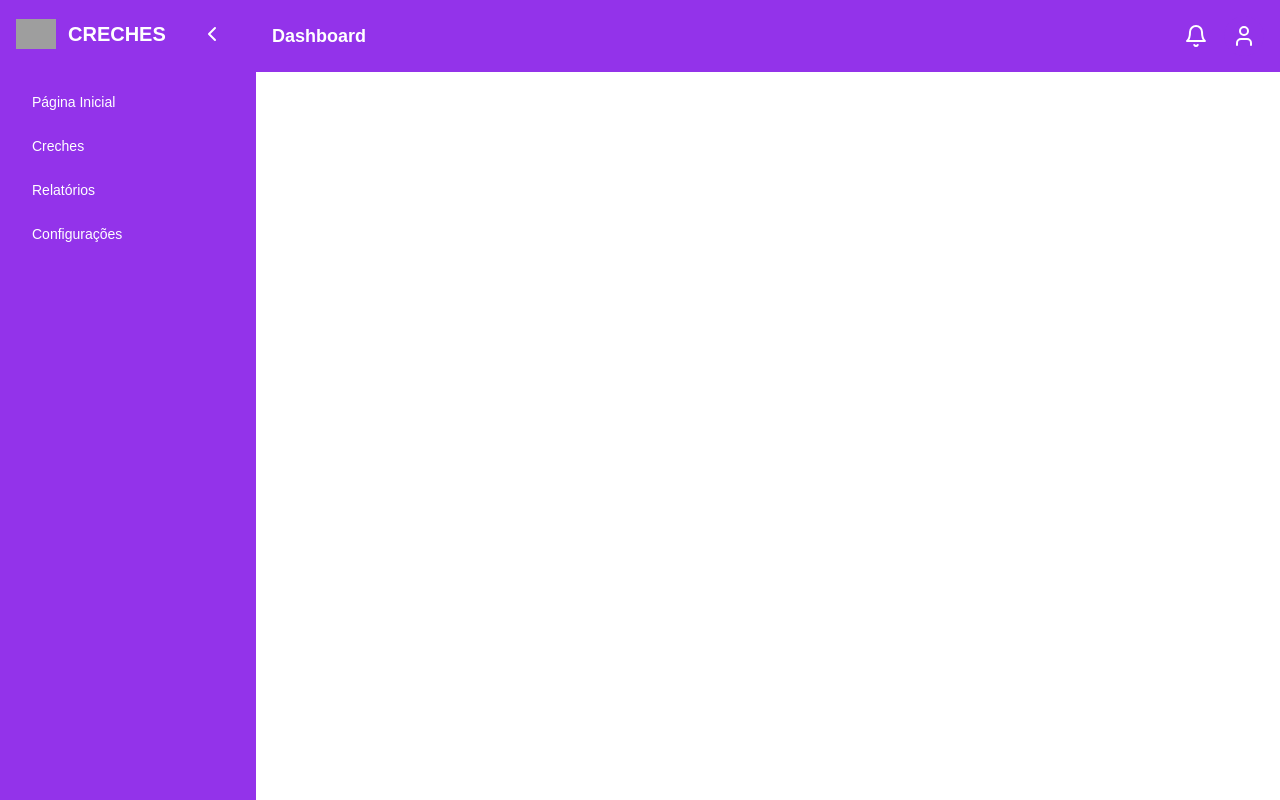
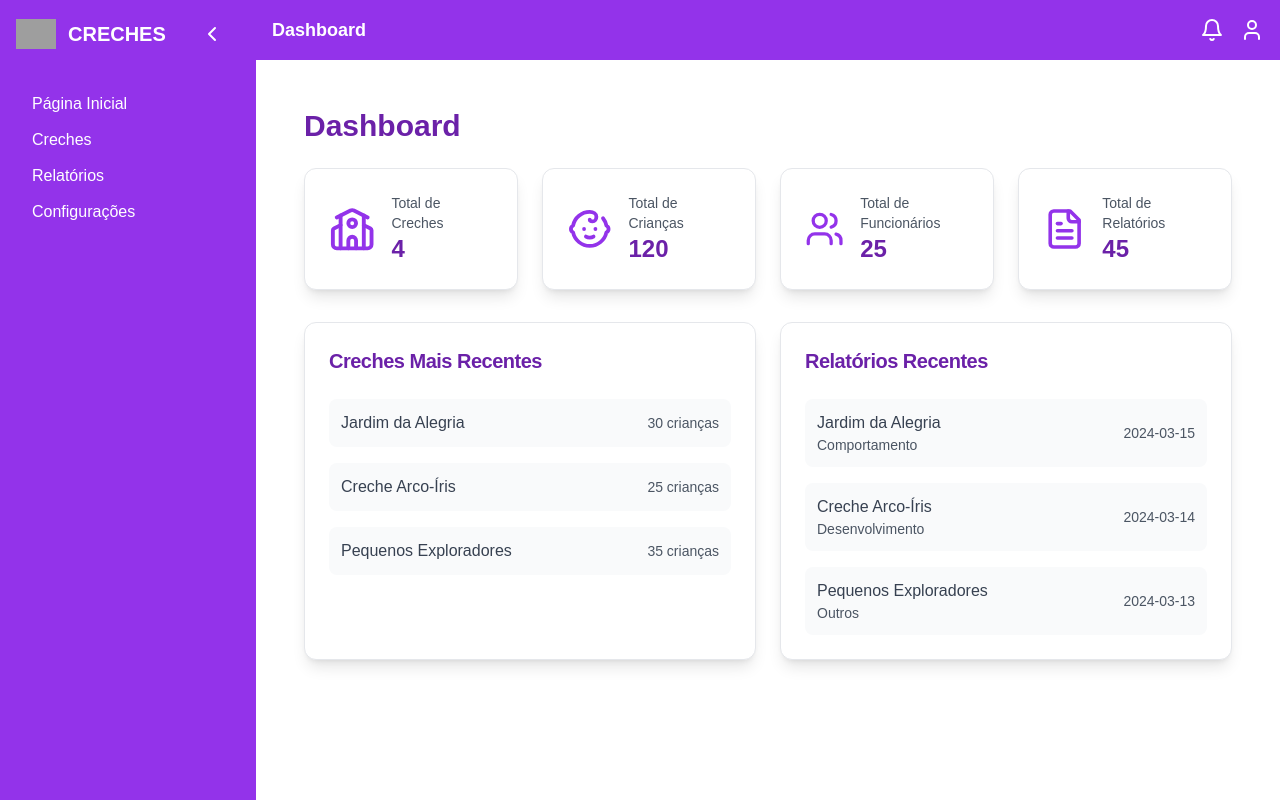
Before and after one commit to jframnp/Tagarela, a Next.js app: page /areagerente in a window 1280 px wide. Built offline with nearby package versions, Linux system fonts and the light colour scheme; grey boxes are pictures that could not be loaded.

Commit message:
Cadastro completo

```diff
--- a/app/areagerente/page.tsx
+++ b/app/areagerente/page.tsx
@@ -2,98 +2,121 @@
 
 import { useState } from 'react'
 import { useRouter } from 'next/navigation'
-import { Bell, User, ChevronLeft, ChevronRight } from 'lucide-react'
-import { Button } from '@/components/ui/button'
-import Image from 'next/image'
-import Link from 'next/link'
-import Layout from '@/components/view/areagerente';
+import { Card, CardContent, CardHeader, CardTitle } from "@/components/ui/card"
+import { Users, Baby, School, FileText } from "lucide-react"
+import Layout from '@/components/view/areagerente'
 
+// Mock data para exemplo
+const dashboardData = {
+  totalCreches: 4,
+  totalCriancas: 120,
+  totalFuncionarios: 25,
+  totalRelatorios: 45,
+  crechesMaisRecentes: [
+    { id: 1, nome: 'Jardim da Alegria', criancas: 30 },
+    { id: 2, nome: 'Creche Arco-Íris', criancas: 25 },
+    { id: 3, nome: 'Pequenos Exploradores', criancas: 35 },
+  ],
+  relatoriosRecentes: [
+    { id: 1, creche: 'Jardim da Alegria', data: '2024-03-15', tipo: 'Comportamento' },
+    { id: 2, creche: 'Creche Arco-Íris', data: '2024-03-14', tipo: 'Desenvolvimento' },
+    { id: 3, creche: 'Pequenos Exploradores', data: '2024-03-13', tipo: 'Outros' },
+  ]
+}
 
-export default function DashboardLayout({ children }: { children: React.ReactNode }) {
+export default function DashboardPage() {
   const router = useRouter()
-  const [isMenuExpanded, setIsMenuExpanded] = useState(true)
-  const [userMenuVisible, setUserMenuVisible] = useState(false)
-
-  const menuItems = [
-    { label: 'Página Inicial', href: '/areagerente/home' },
-    { label: 'Creches', href: '/areagerente/creches' },
-    { label: 'Relatórios', href: '/areagerente/relatorios' },
-    { label: 'Configurações', href: '/areagerente/configuracoes' },
-  ]
-
-  const handleLogout = () => {
-    localStorage.removeItem('authToken')
-    router.push('/login') // Redireciona para a página de login
-  }
 
   return (
-    <div className="flex h-screen bg-white dark:bg-gray-100">
-      <aside className={`${isMenuExpanded ? 'w-64' : 'w-20'} bg-purple-600 text-white flex flex-col transition-all duration-300`}>
-        <div className="p-4 flex justify-between items-center">
-          <div className="flex items-center space-x-3">
-            <Image
-              src="https://hebbkx1anhila5yf.public.blob.vercel-storage.com/Screenshot_10-szLUwZBSxeostzWWqL6iQXnmatggY7.png"
-              alt="Tagarela Logo"
-              width={40}
-              height={40}
-            />
-            {isMenuExpanded && <span className="font-bold text-white text-xl">CRECHES</span>}
+    <div className="min-h-screen bg-blue-50 font-roboto">
+      <Layout>
+        <main className="flex-1 p-6 overflow-y-auto">
+          <h1 className="text-3xl font-bold mb-6 text-purple-800">Dashboard</h1>
+
+          {/* Cards de Estatísticas */}
+          <div className="grid grid-cols-1 md:grid-cols-2 lg:grid-cols-4 gap-6 mb-8">
+            <Card className="bg-white shadow-lg hover:shadow-xl transition-shadow">
+              <CardContent className="flex items-center p-6">
+                <School className="h-12 w-12 text-purple-600 mr-4" />
+                <div>
+                  <p className="text-sm text-gray-600">Total de Creches</p>
+                  <p className="text-2xl font-bold text-purple-800">{dashboardData.totalCreches}</p>
+                </div>
+              </CardContent>
+            </Card>
+
+            <Card className="bg-white shadow-lg hover:shadow-xl transition-shadow">
+              <CardContent className="flex items-center p-6">
+                <Baby className="h-12 w-12 text-purple-600 mr-4" />
+                <div>
+                  <p className="text-sm text-gray-600">Total de Crianças</p>
+                  <p className="text-2xl font-bold text-purple-800">{dashboardData.totalCriancas}</p>
+                </div>
+              </CardContent>
+            </Card>
+
+            <Card className="bg-white shadow-lg hover:shadow-xl transition-shadow">
+              <CardContent className="flex items-center p-6">
+                <Users className="h-12 w-12 text-purple-600 mr-4" />
+                <div>
+                  <p className="text-sm text-gray-600">Total de Funcionários</p>
+                  <p className="text-2xl font-bold text-purple-800">{dashboardData.totalFuncionarios}</p>
+                </div>
+              </CardContent>
+            </Card>
+
+            <Card className="bg-white shadow-lg hover:shadow-xl transition-shadow">
+              <CardContent className="flex items-center p-6">
+                <FileText className="h-12 w-12 text-purple-600 mr-4" />
+                <div>
+                  <p className="text-sm text-gray-600">Total de Relatórios</p>
+                  <p className="text-2xl font-bold text-purple-800">{dashboardData.totalRelatorios}</p>
+                </div>
+              </CardContent>
+            </Card>
           </div>
-          <Button
-            variant="ghost"
-            onClick={() => setIsMenuExpanded(!isMenuExpanded)}
-            className="text-white"
-          >
-            {isMenuExpanded ? <ChevronLeft /> : <ChevronRight />}
-          </Button>
-        </div>
-        <nav className="flex-1 p-4 space-y-2">
-          {menuItems.map((item) => (
-            <Button
-              key={item.label}
-              variant="ghost"
-              className="block w-full text-left py-2 px-4 rounded hover:bg-purple-700"
-              onClick={() => router.push(item.href)}
-            >
-              {isMenuExpanded ? item.label : item.label.charAt(0)}
-            </Button>
-          ))}
-        </nav>
-      </aside>
 
-      <div className="flex-1 flex flex-col">
-        <header className="bg-purple-600 text-white flex justify-between items-center p-4">
-          <h1 className="text-lg font-bold">Dashboard</h1>
-          <div className="relative flex items-center space-x-4">
-            <Bell className="h-6 w-6 cursor-pointer hover:text-blue-200 transition-colors" />
+          {/* Seções de Informações */}
+          <div className="grid grid-cols-1 lg:grid-cols-2 gap-6">
+            {/* Creches Recentes */}
+            <Card className="bg-white shadow-lg">
+              <CardHeader>
+                <CardTitle className="text-xl text-purple-800">Creches Mais Recentes</CardTitle>
+              </CardHeader>
+              <CardContent>
+                <div className="space-y-4">
+                  {dashboardData.crechesMaisRecentes.map((creche) => (
+                    <div key={creche.id} className="flex justify-between items-center p-3 bg-gray-50 rounded-lg">
+                      <span className="font-medium text-gray-700">{creche.nome}</span>
+                      <span className="text-sm text-gray-600">{creche.criancas} crianças</span>
+                    </div>
+                  ))}
+                </div>
+              </CardContent>
+            </Card>
 
-            <div className="relative">
-              <button
-                onClick={() => setUserMenuVisible(!userMenuVisible)}
-                className="p-2 bg-purple-600 rounded-full hover:bg-purple-500"
-              >
-                <User className="h-6 w-6 cursor-pointer" />
-              </button>
-
-              {userMenuVisible && (
-                <div className="absolute top-10 right-0 bg-white text-purple-700 rounded-lg shadow-lg p-2 w-48">
-                  <Link href="/areagerente/perfil-funcionario">
-                    <div className="py-2 px-4 hover:bg-purple-200 rounded">Perfil</div>
-                  </Link>
-                  <div
-                    onClick={handleLogout}
-                    className="py-2 px-4 hover:bg-purple-200 rounded cursor-pointer"
-                  >
-                    Sair
-                  </div>
+            {/* Relatórios Recentes */}
+            <Card className="bg-white shadow-lg">
+              <CardHeader>
+                <CardTitle className="text-xl text-purple-800">Relatórios Recentes</CardTitle>
+              </CardHeader>
+              <CardContent>
+                <div className="space-y-4">
+                  {dashboardData.relatoriosRecentes.map((relatorio) => (
+                    <div key={relatorio.id} className="flex justify-between items-center p-3 bg-gray-50 rounded-lg">
+                      <div>
+                        <p className="font-medium text-gray-700">{relatorio.creche}</p>
+                        <p className="text-sm text-gray-600">{relatorio.tipo}</p>
+                      </div>
+                      <span className="text-sm text-gray-600">{relatorio.data}</span>
+                    </div>
+                  ))}
                 </div>
-              )}
-            </div>
+              </CardContent>
+            </Card>
           </div>
-        </header>
-
-        <main className="flex-1 p-6 overflow-y-auto">{children}</main>
-      </div>
+        </main>
+      </Layout>
     </div>
   )
 }
```
Also changed, not shown: app/areagerente/configuracoes/page.tsx (+42 -36 lines), app/areagerente/home/page.tsx (+158 -4 lines).
